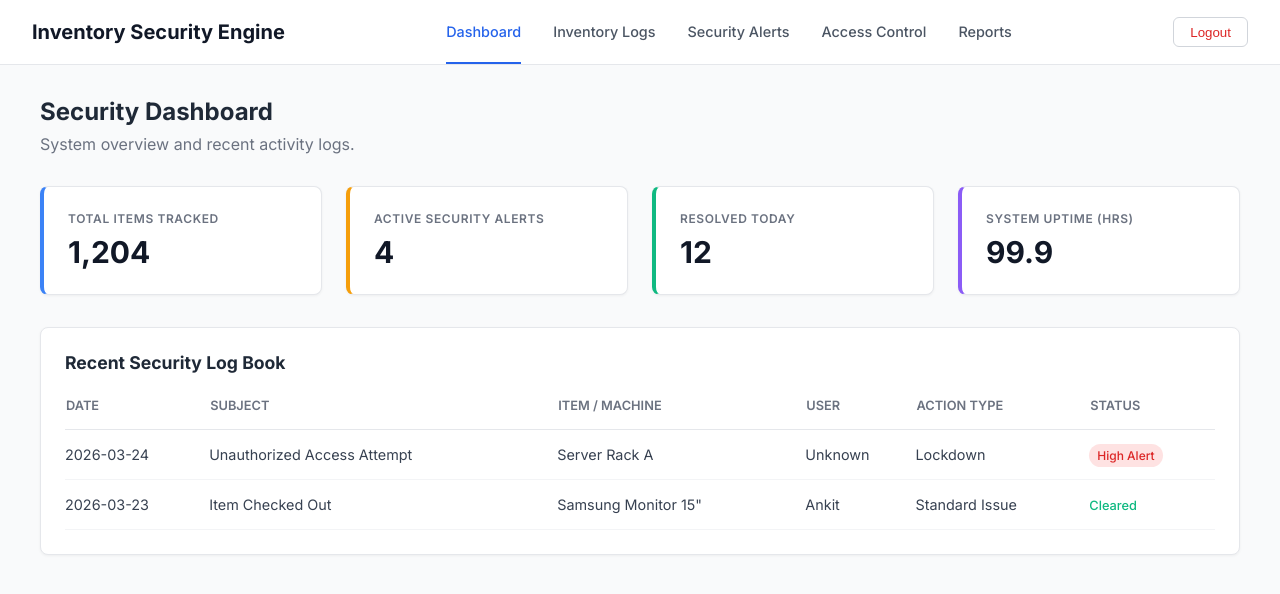
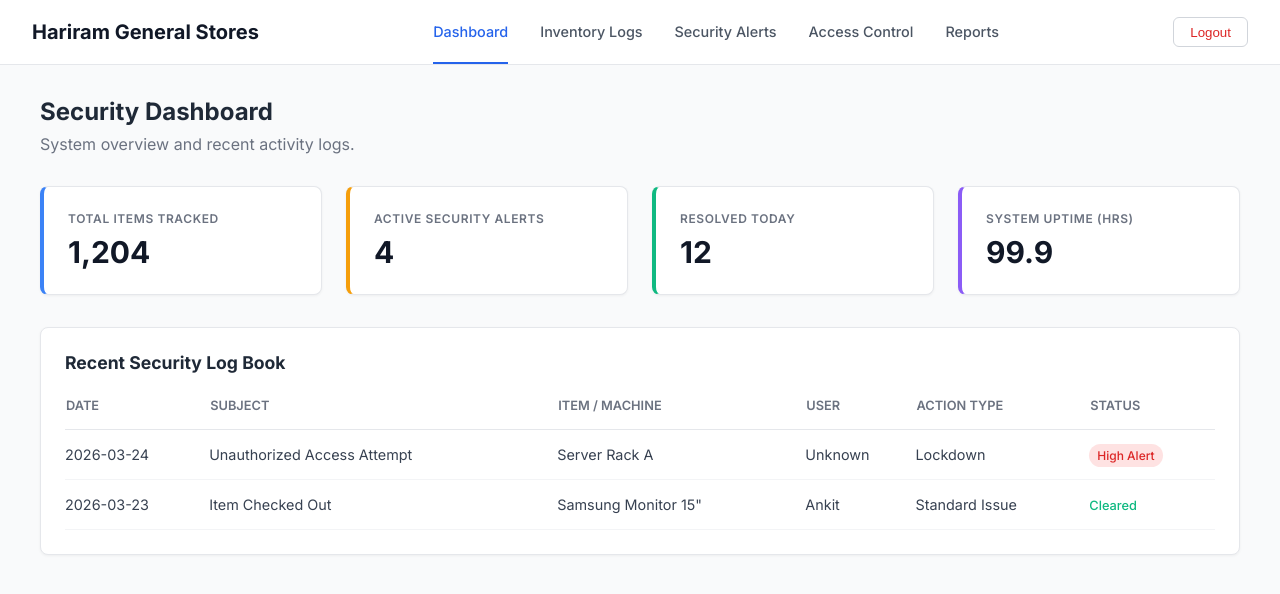
Before and after one commit to AU2420009/InventoryManagementSys_CSE250, a website: page frontend/admin/dashboard.html in a window 1280 px wide. Drawn offline with Linux system fonts and the light colour scheme; no server answers; sample sign-in values are in the browser's storage.

Commit message:
Corrected display titles in dashboard pages

```diff
--- a/frontend/admin/dashboard.html
+++ b/frontend/admin/dashboard.html
@@ -3,7 +3,7 @@
 <head>
     <meta charset="UTF-8">
     <meta name="viewport" content="width=device-width, initial-scale=1.0">
-    <title>Dashboard - Inventory Security Engine</title>
+    <title>Dashboard - Hariram General Stores </title>
     <style>
         @import url('https://fonts.googleapis.com/css2?family=Inter:wght@400;500;600;700&display=swap');
 
@@ -182,7 +182,7 @@
 <body>
 
 <nav class="navbar">
-    <div class="navbar-brand">Inventory Security Engine</div>
+    <div class="navbar-brand">Hariram General Stores</div>
 
     <div class="nav-links">
         <a href="#" class="nav-item active">Dashboard</a>
```
Also changed, not shown: frontend/customer/dashboard.html (+2 -2 lines), frontend/staff/dashboard.html (+2 -2 lines).
